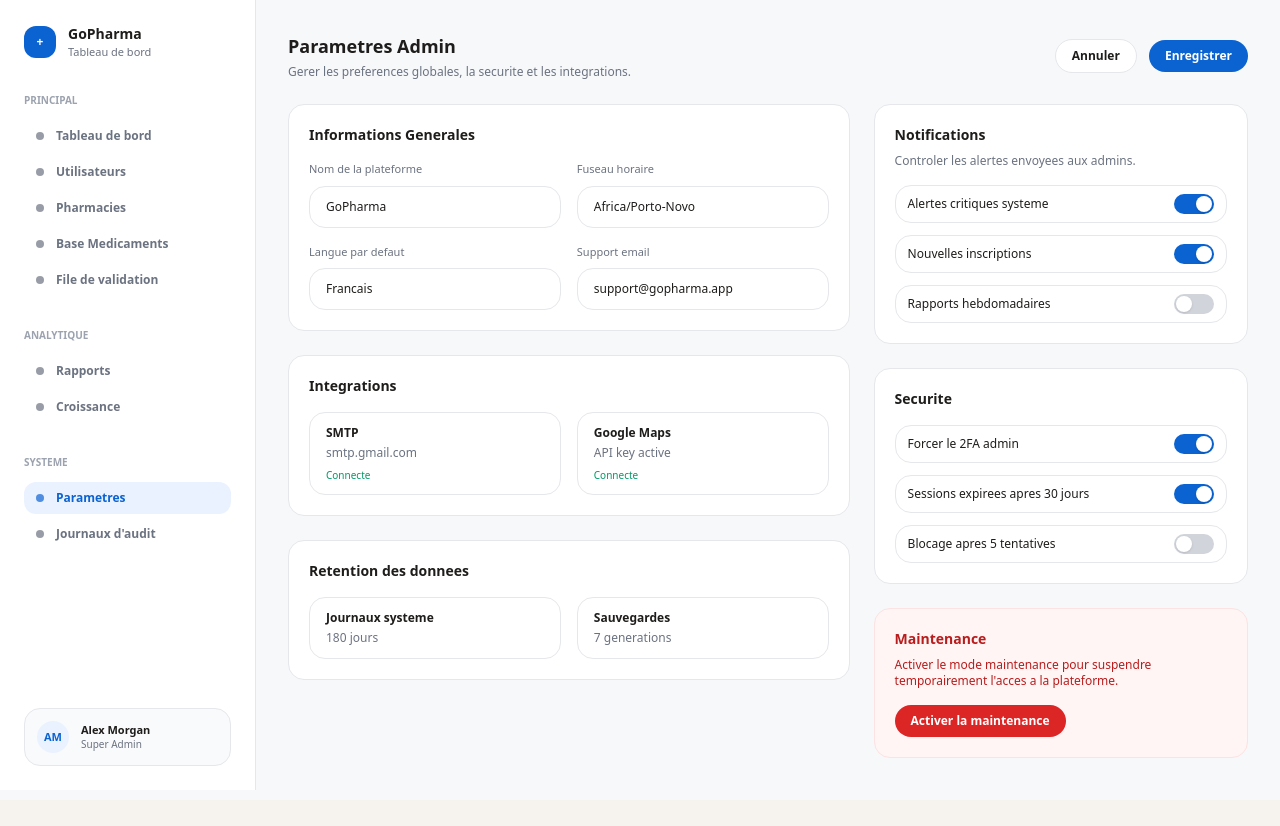
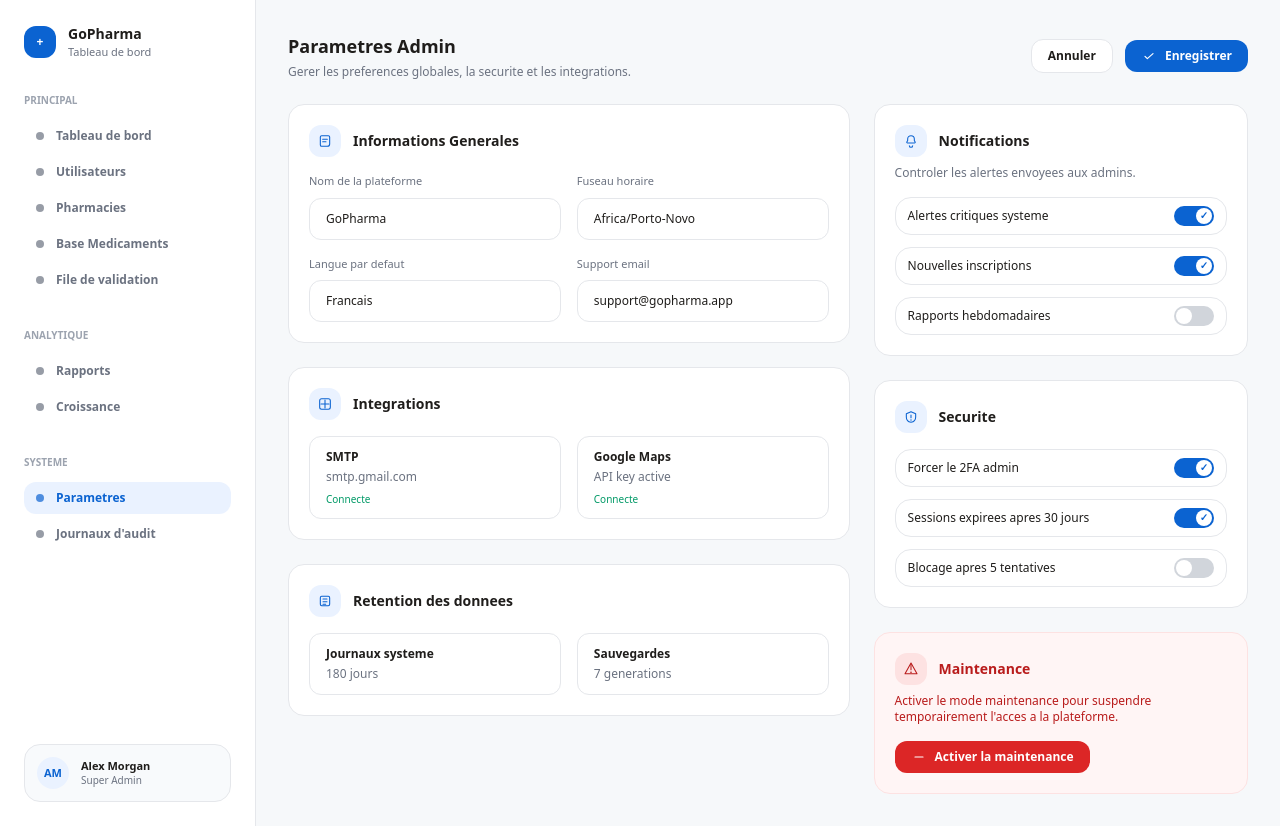
Before and after one commit to ai-embed/gopharma, a Next.js app: page /admin/settings in a window 1280 px wide. Before the commit the page ends 800 px from the top, so only its background shows below. Built offline with nearby package versions, Linux system fonts and the light colour scheme.

Commit message:
feat: align admin settings page

```diff
--- a/src/app/admin/settings/page.tsx
+++ b/src/app/admin/settings/page.tsx
@@ -21,10 +21,20 @@ export default function AdminSettingsPage() {
               </p>
             </div>
             <div className="flex items-center gap-3">
-              <button className="rounded-full border border-[#E5E7EB] bg-white px-4 py-2 text-xs font-semibold text-[#1F1D1B]">
+              <button className="rounded-xl border border-[#E5E7EB] bg-white px-4 py-2 text-xs font-semibold text-[#1F1D1B]">
                 Annuler
               </button>
-              <button className="rounded-full bg-[#0B63D1] px-4 py-2 text-xs font-semibold text-white">
+              <button className="inline-flex items-center gap-2 rounded-xl bg-[#0B63D1] px-4 py-2 text-xs font-semibold text-white">
+                <svg viewBox="0 0 24 24" className="h-4 w-4" aria-hidden="true">
+                  <path
+                    d="M6 12.5l3.5 3.5L18 8.5"
+                    fill="none"
+                    stroke="currentColor"
+                    strokeWidth="1.8"
+                    strokeLinecap="round"
+                    strokeLinejoin="round"
+                  />
+                </svg>
                 Enregistrer
               </button>
             </div>
@@ -33,19 +43,41 @@ export default function AdminSettingsPage() {
           <div className="mt-6 grid gap-6 lg:grid-cols-[minmax(0,1.2fr)_minmax(0,0.8fr)]">
             <div className="space-y-6">
               <div className="rounded-2xl border border-[#E5E7EB] bg-white p-5">
-                <h2 className="text-sm font-semibold">Informations Generales</h2>
+                <div className="flex items-center gap-3">
+                  <span className="flex h-8 w-8 items-center justify-center rounded-xl bg-[#EAF2FF] text-[#0B63D1]">
+                    <svg viewBox="0 0 24 24" className="h-4 w-4" aria-hidden="true">
+                      <path
+                        d="M7 4h10a2 2 0 0 1 2 2v10.5a3.5 3.5 0 0 1-3.5 3.5H7a2 2 0 0 1-2-2V6a2 2 0 0 1 2-2z"
+                        fill="none"
+                        stroke="currentColor"
+                        strokeWidth="1.6"
+                        strokeLinejoin="round"
+                      />
+                      <path
+                        d="M8.5 9.5h7M8.5 13h5"
+                        fill="none"
+                        stroke="currentColor"
+                        strokeWidth="1.6"
+                        strokeLinecap="round"
+                      />
+                    </svg>
+                  </span>
+                  <h2 className="text-sm font-semibold">
+                    Informations Generales
+                  </h2>
+                </div>
                 <div className="mt-4 grid gap-4 md:grid-cols-2">
                   <div>
                     <p className="text-[11px] text-[#6B7280]">
                       Nom de la plateforme
                     </p>
-                    <div className="mt-2 rounded-2xl border border-[#E5E7EB] px-4 py-3 text-xs">
+                    <div className="mt-2 rounded-xl border border-[#E5E7EB] bg-white px-4 py-3 text-xs">
                       GoPharma
                     </div>
                   </div>
                   <div>
                     <p className="text-[11px] text-[#6B7280]">Fuseau horaire</p>
-                    <div className="mt-2 rounded-2xl border border-[#E5E7EB] px-4 py-3 text-xs">
+                    <div className="mt-2 rounded-xl border border-[#E5E7EB] bg-white px-4 py-3 text-xs">
                       Africa/Porto-Novo
                     </div>
                   </div>
@@ -53,13 +85,13 @@ export default function AdminSettingsPage() {
                     <p className="text-[11px] text-[#6B7280]">
                       Langue par defaut
                     </p>
-                    <div className="mt-2 rounded-2xl border border-[#E5E7EB] px-4 py-3 text-xs">
+                    <div className="mt-2 rounded-xl border border-[#E5E7EB] bg-white px-4 py-3 text-xs">
                       Francais
                     </div>
                   </div>
                   <div>
                     <p className="text-[11px] text-[#6B7280]">Support email</p>
-                    <div className="mt-2 rounded-2xl border border-[#E5E7EB] px-4 py-3 text-xs">
+                    <div className="mt-2 rounded-xl border border-[#E5E7EB] bg-white px-4 py-3 text-xs">
                       support@gopharma.app
                     </div>
                   </div>
@@ -67,16 +99,39 @@ export default function AdminSettingsPage() {
               </div>
 
               <div className="rounded-2xl border border-[#E5E7EB] bg-white p-5">
-                <h2 className="text-sm font-semibold">Integrations</h2>
+                <div className="flex items-center gap-3">
+                  <span className="flex h-8 w-8 items-center justify-center rounded-xl bg-[#EAF2FF] text-[#0B63D1]">
+                    <svg viewBox="0 0 24 24" className="h-4 w-4" aria-hidden="true">
+                      <path
+                        d="M6 12h12M12 6v12"
+                        fill="none"
+                        stroke="currentColor"
+                        strokeWidth="1.6"
+                        strokeLinecap="round"
+                      />
+                      <rect
+                        x="4"
+                        y="4"
+                        width="16"
+                        height="16"
+                        rx="3"
+                        fill="none"
+                        stroke="currentColor"
+                        strokeWidth="1.6"
+                      />
+                    </svg>
+                  </span>
+                  <h2 className="text-sm font-semibold">Integrations</h2>
+                </div>
                 <div className="mt-4 grid gap-4 md:grid-cols-2">
-                  <div className="rounded-2xl border border-[#E5E7EB] px-4 py-3 text-xs">
+                  <div className="rounded-xl border border-[#E5E7EB] bg-white px-4 py-3 text-xs">
                     <p className="font-semibold">SMTP</p>
                     <p className="mt-1 text-[#6B7280]">smtp.gmail.com</p>
                     <p className="mt-2 text-[10px] text-emerald-600">
                       Connecte
                     </p>
                   </div>
-                  <div className="rounded-2xl border border-[#E5E7EB] px-4 py-3 text-xs">
+                  <div className="rounded-xl border border-[#E5E7EB] bg-white px-4 py-3 text-xs">
                     <p className="font-semibold">Google Maps</p>
                     <p className="mt-1 text-[#6B7280]">API key active</p>
                     <p className="mt-2 text-[10px] text-emerald-600">
@@ -87,13 +142,32 @@ export default function AdminSettingsPage() {
               </div>
 
               <div className="rounded-2xl border border-[#E5E7EB] bg-white p-5">
-                <h2 className="text-sm font-semibold">Retention des donnees</h2>
+                <div className="flex items-center gap-3">
+                  <span className="flex h-8 w-8 items-center justify-center rounded-xl bg-[#EAF2FF] text-[#0B63D1]">
+                    <svg viewBox="0 0 24 24" className="h-4 w-4" aria-hidden="true">
+                      <path
+                        d="M7 5h10a2 2 0 0 1 2 2v10a2 2 0 0 1-2 2H7a2 2 0 0 1-2-2V7a2 2 0 0 1 2-2z"
+                        fill="none"
+                        stroke="currentColor"
+                        strokeWidth="1.6"
+                      />
+                      <path
+                        d="M9 9h6M9 13h6M9 17h4"
+                        fill="none"
+                        stroke="currentColor"
+                        strokeWidth="1.6"
+                        strokeLinecap="round"
+                      />
+                    </svg>
+                  </span>
+                  <h2 className="text-sm font-semibold">Retention des donnees</h2>
+                </div>
                 <div className="mt-4 grid gap-4 md:grid-cols-2">
-                  <div className="rounded-2xl border border-[#E5E7EB] px-4 py-3 text-xs">
+                  <div className="rounded-xl border border-[#E5E7EB] bg-white px-4 py-3 text-xs">
                     <p className="font-semibold">Journaux systeme</p>
                     <p className="mt-1 text-[#6B7280]">180 jours</p>
                   </div>
-                  <div className="rounded-2xl border border-[#E5E7EB] px-4 py-3 text-xs">
+                  <div className="rounded-xl border border-[#E5E7EB] bg-white px-4 py-3 text-xs">
                     <p className="font-semibold">Sauvegardes</p>
                     <p className="mt-1 text-[#6B7280]">7 generations</p>
                   </div>
@@ -103,7 +177,27 @@ export default function AdminSettingsPage() {
 
             <div className="space-y-6">
               <div className="rounded-2xl border border-[#E5E7EB] bg-white p-5">
-                <h2 className="text-sm font-semibold">Notifications</h2>
+                <div className="flex items-center gap-3">
+                  <span className="flex h-8 w-8 items-center justify-center rounded-xl bg-[#EAF2FF] text-[#0B63D1]">
+                    <svg viewBox="0 0 24 24" className="h-4 w-4" aria-hidden="true">
+                      <path
+                        d="M12 4a5 5 0 0 1 5 5v2.2l1.2 2.4c.4.8-.1 1.4-1 1.4H6.8c-.9 0-1.4-.6-1-1.4L7 11.2V9a5 5 0 0 1 5-5z"
+                        fill="none"
+                        stroke="currentColor"
+                        strokeWidth="1.6"
+                        strokeLinejoin="round"
+                      />
+                      <path
+                        d="M9.5 19a2.5 2.5 0 0 0 5 0"
+                        fill="none"
+                        stroke="currentColor"
+                        strokeWidth="1.6"
+                        strokeLinecap="round"
+                      />
+                    </svg>
+                  </span>
+                  <h2 className="text-sm font-semibold">Notifications</h2>
+                </div>
                 <p className="mt-2 text-xs text-[#6B7280]">
                   Controler les alertes envoyees aux admins.
                 </p>
@@ -114,24 +208,51 @@ export default function AdminSettingsPage() {
                       className="flex items-center justify-between rounded-2xl border border-[#E5E7EB] px-3 py-2 text-xs"
                     >
                       <span>{item.label}</span>
-                      <div
-                        className={`flex h-5 w-10 items-center rounded-full px-0.5 ${
+                      <button
+                        type="button"
+                        aria-pressed={item.enabled}
+                        className={`relative inline-flex h-5 w-10 items-center rounded-full px-0.5 transition ${
                           item.enabled ? "bg-[#0B63D1]" : "bg-[#D1D5DB]"
                         }`}
                       >
-                        <div
-                          className={`h-4 w-4 rounded-full bg-white shadow ${
-                            item.enabled ? "translate-x-5" : ""
-                          } transition`}
-                        />
-                      </div>
+                        <span
+                          className={`flex h-4 w-4 items-center justify-center rounded-full bg-white text-[10px] font-semibold transition ${
+                            item.enabled
+                              ? "translate-x-5 text-[#0B63D1]"
+                              : "translate-x-0 text-[#9CA3AF]"
+                          }`}
+                        >
+                          {item.enabled ? "✓" : ""}
+                        </span>
+                      </button>
                     </div>
                   ))}
                 </div>
               </div>
 
               <div className="rounded-2xl border border-[#E5E7EB] bg-white p-5">
-                <h2 className="text-sm font-semibold">Securite</h2>
+                <div className="flex items-center gap-3">
+                  <span className="flex h-8 w-8 items-center justify-center rounded-xl bg-[#EAF2FF] text-[#0B63D1]">
+                    <svg viewBox="0 0 24 24" className="h-4 w-4" aria-hidden="true">
+                      <path
+                        d="M12 4l7 3v5c0 4.5-3 7.5-7 8-4-0.5-7-3.5-7-8V7l7-3z"
+                        fill="none"
+                        stroke="currentColor"
+                        strokeWidth="1.6"
+                        strokeLinejoin="round"
+                      />
+                      <path
+                        d="M12 9v4"
+                        fill="none"
+                        stroke="currentColor"
+                        strokeWidth="1.6"
+                        strokeLinecap="round"
+                      />
+                      <circle cx="12" cy="16.5" r="1" fill="currentColor" />
+                    </svg>
+                  </span>
+                  <h2 className="text-sm font-semibold">Securite</h2>
+                </div>
                 <div className="mt-4 space-y-3">
                   {securityOptions.map((item) => (
                     <div
@@ -139,29 +260,65 @@ export default function AdminSettingsPage() {
                       className="flex items-center justify-between rounded-2xl border border-[#E5E7EB] px-3 py-2 text-xs"
                     >
                       <span>{item.label}</span>
-                      <div
-                        className={`flex h-5 w-10 items-center rounded-full px-0.5 ${
+                      <button
+                        type="button"
+                        aria-pressed={item.enabled}
+                        className={`relative inline-flex h-5 w-10 items-center rounded-full px-0.5 transition ${
                           item.enabled ? "bg-[#0B63D1]" : "bg-[#D1D5DB]"
                         }`}
                       >
-                        <div
-                          className={`h-4 w-4 rounded-full bg-white shadow ${
-                            item.enabled ? "translate-x-5" : ""
-                          } transition`}
-                        />
-                      </div>
+                        <span
+                          className={`flex h-4 w-4 items-center justify-center rounded-full bg-white text-[10px] font-semibold transition ${
+                            item.enabled
+                              ? "translate-x-5 text-[#0B63D1]"
+                              : "translate-x-0 text-[#9CA3AF]"
+                          }`}
+                        >
+                          {item.enabled ? "✓" : ""}
+                        </span>
+                      </button>
                     </div>
                   ))}
                 </div>
               </div>
 
               <div className="rounded-2xl border border-[#FDE2E2] bg-[#FFF5F5] p-5 text-xs text-[#B91C1C]">
-                <h2 className="text-sm font-semibold">Maintenance</h2>
+                <div className="flex items-center gap-3">
+                  <span className="flex h-8 w-8 items-center justify-center rounded-xl bg-[#FDE2E2] text-[#B91C1C]">
+                    <svg viewBox="0 0 24 24" className="h-4 w-4" aria-hidden="true">
+                      <path
+                        d="M12 5v8"
+                        fill="none"
+                        stroke="currentColor"
+                        strokeWidth="1.6"
+                        strokeLinecap="round"
+                      />
+                      <circle cx="12" cy="17" r="1.2" fill="currentColor" />
+                      <path
+                        d="M12 3l9 16H3L12 3z"
+                        fill="none"
+                        stroke="currentColor"
+                        strokeWidth="1.6"
+                        strokeLinejoin="round"
+                      />
+                    </svg>
+                  </span>
+                  <h2 className="text-sm font-semibold">Maintenance</h2>
+                </div>
                 <p className="mt-2">
                   Activer le mode maintenance pour suspendre temporairement
                   l&apos;acces a la plateforme.
                 </p>
-                <button className="mt-4 rounded-full bg-[#DC2626] px-4 py-2 text-xs font-semibold text-white">
+                <button className="mt-4 inline-flex items-center gap-2 rounded-xl bg-[#DC2626] px-4 py-2 text-xs font-semibold text-white">
+                  <svg viewBox="0 0 24 24" className="h-4 w-4" aria-hidden="true">
+                    <path
+                      d="M6 12h12"
+                      fill="none"
+                      stroke="currentColor"
+                      strokeWidth="1.8"
+                      strokeLinecap="round"
+                    />
+                  </svg>
                   Activer la maintenance
                 </button>
               </div>
```
